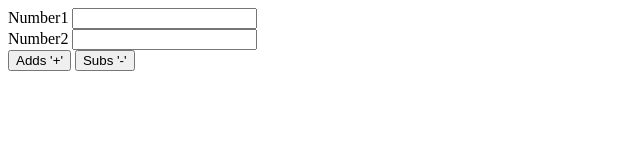
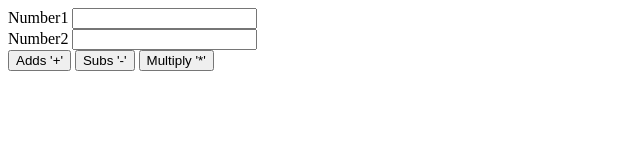
Before and after one commit to MohdZubair6786/Addition-and-Substraction-with-user-input, a plain HTML site: page index.html in a window 1280 px wide. Shown: the whole page, without its empty margins (0-640 px from the left). Drawn offline with Linux system fonts and the light colour scheme.

Commit message:
Multiplication added

```diff
--- a/index.html
+++ b/index.html
@@ -15,8 +15,10 @@
     <br>
     <button id="btn" onclick="add()">Adds '+'</button>
     <button id="btn" onclick="sub()">Subs '-'</button>
+    <button id="btn" onclick="mult()">Multiply '*'</button>
     <p id="para"></p>
     <p id="para1"></p>
+    <p id="para2"></p>
     <script>
         function add(){
     var a=parseFloat(document.getElementById('num1').value);
@@ -30,6 +32,12 @@ function sub(){
     var c = a-b ;
     para1.innerHTML="Subtraction of " + a + " and " + b +" is " + c;
 }
+function mult(){
+    var a=parseFloat(document.getElementById('num1').value);
+    var b=parseFloat(document.getElementById('num2').value);
+    var c = a*b ;
+    para2.innerHTML="Multiplication of " + a + " and " + b +" is " + c;
+}
     </script>
 </body>
 </html>
```
